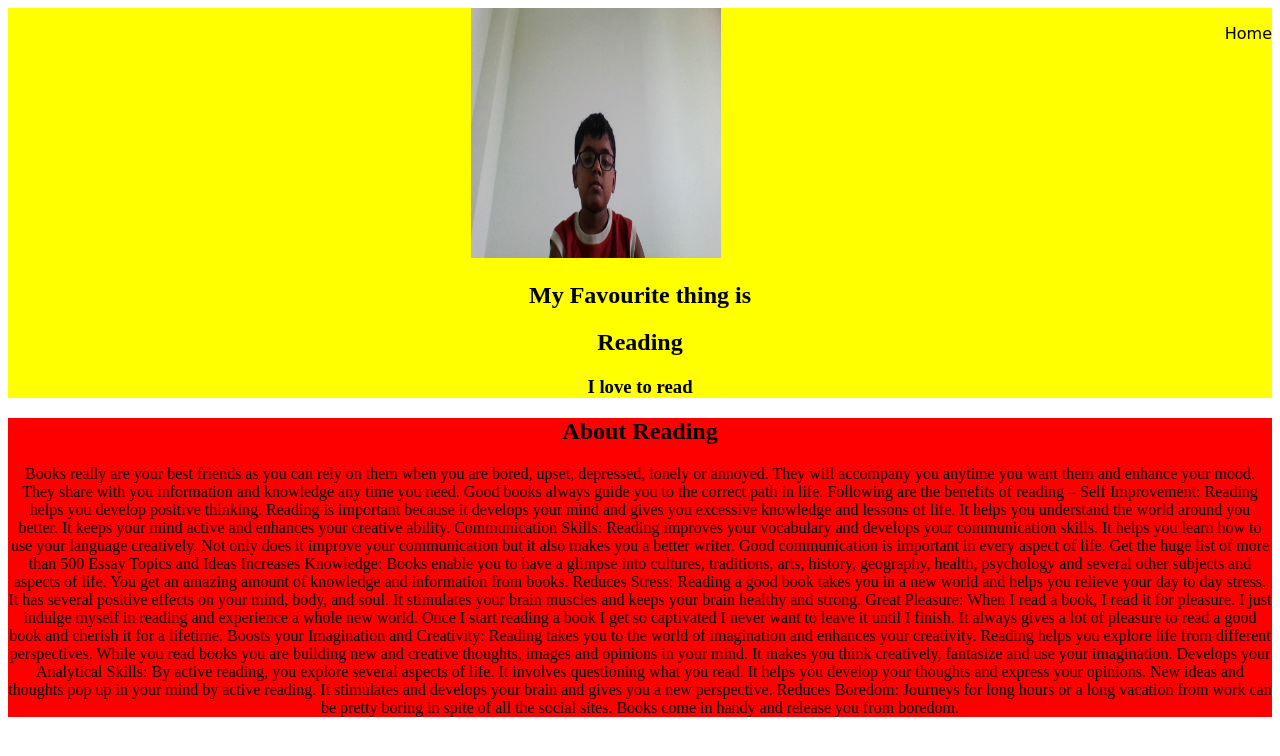
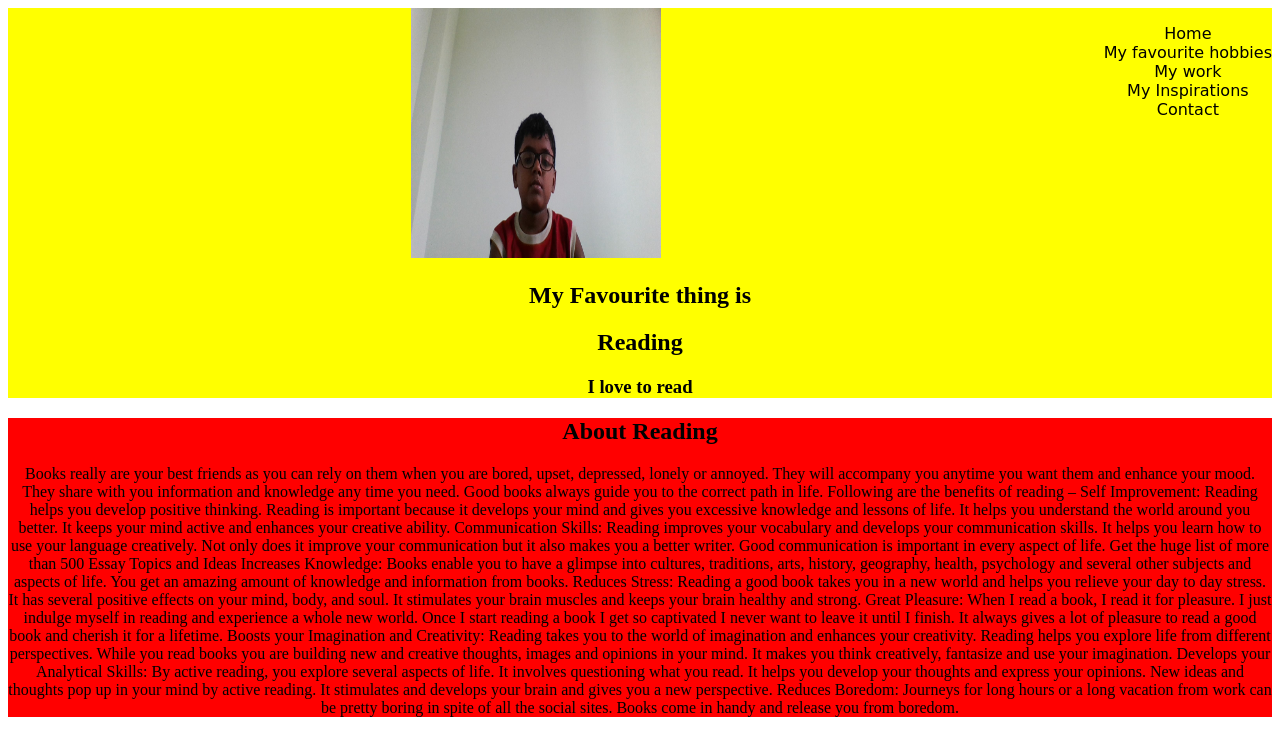
Before and after one commit to Sajan246810/project58, a plain HTML site: page index.html in a window 1280 px wide. Drawn offline with Linux system fonts and the light colour scheme.

Commit message:
Add files via upload

```diff
--- a/index.html
+++ b/index.html
@@ -9,10 +9,10 @@
 <body>
     <ul class= "menu">
         <li <a href = #home_1> </a>Home</li>
-        <li></li>
-        <li></li>
-        <li></li>
-        <li></li>
+        <li>My favourite hobbies</li>
+        <li>My work</li>
+        <li>My Inspirations</li>
+        <li>Contact</li>
     </ul>
     <section id="home_1">
         <img src = "WIN_20201220_11_45_16_Pro%20(2).jpg">
```
